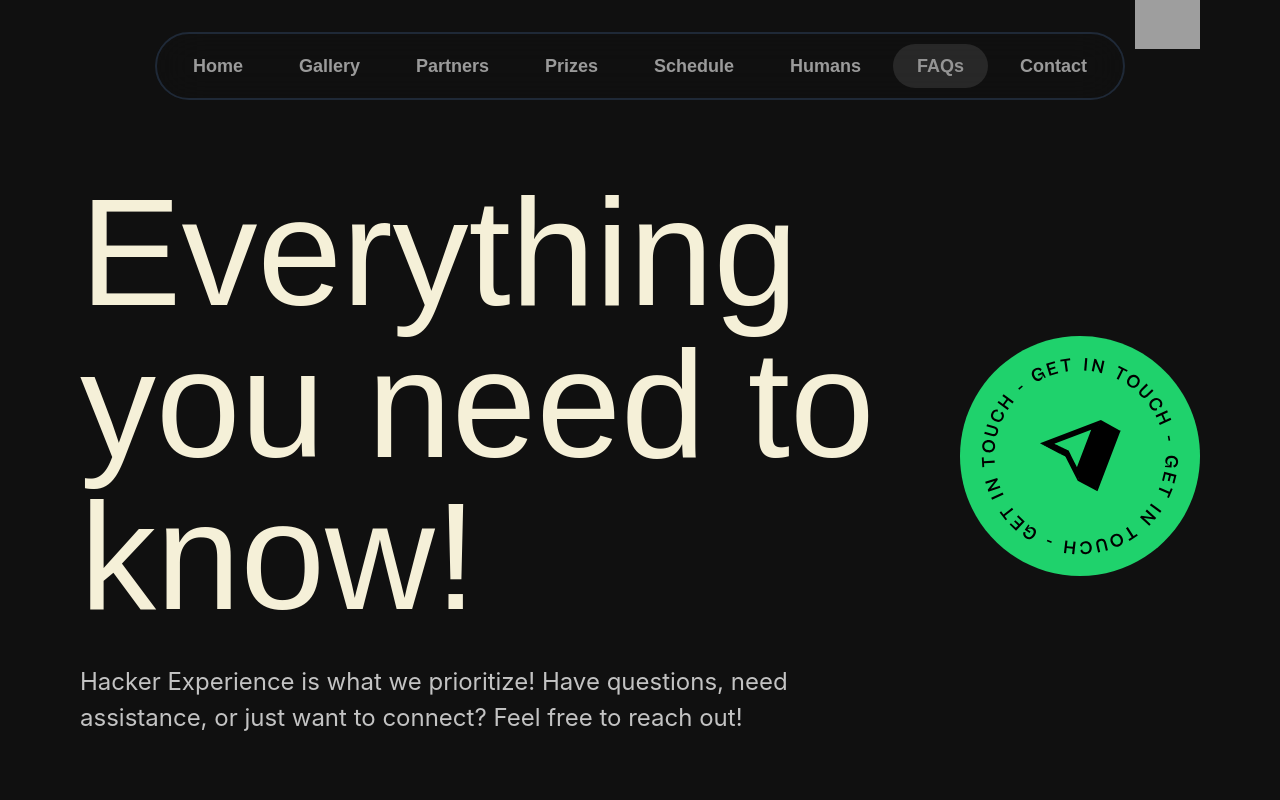
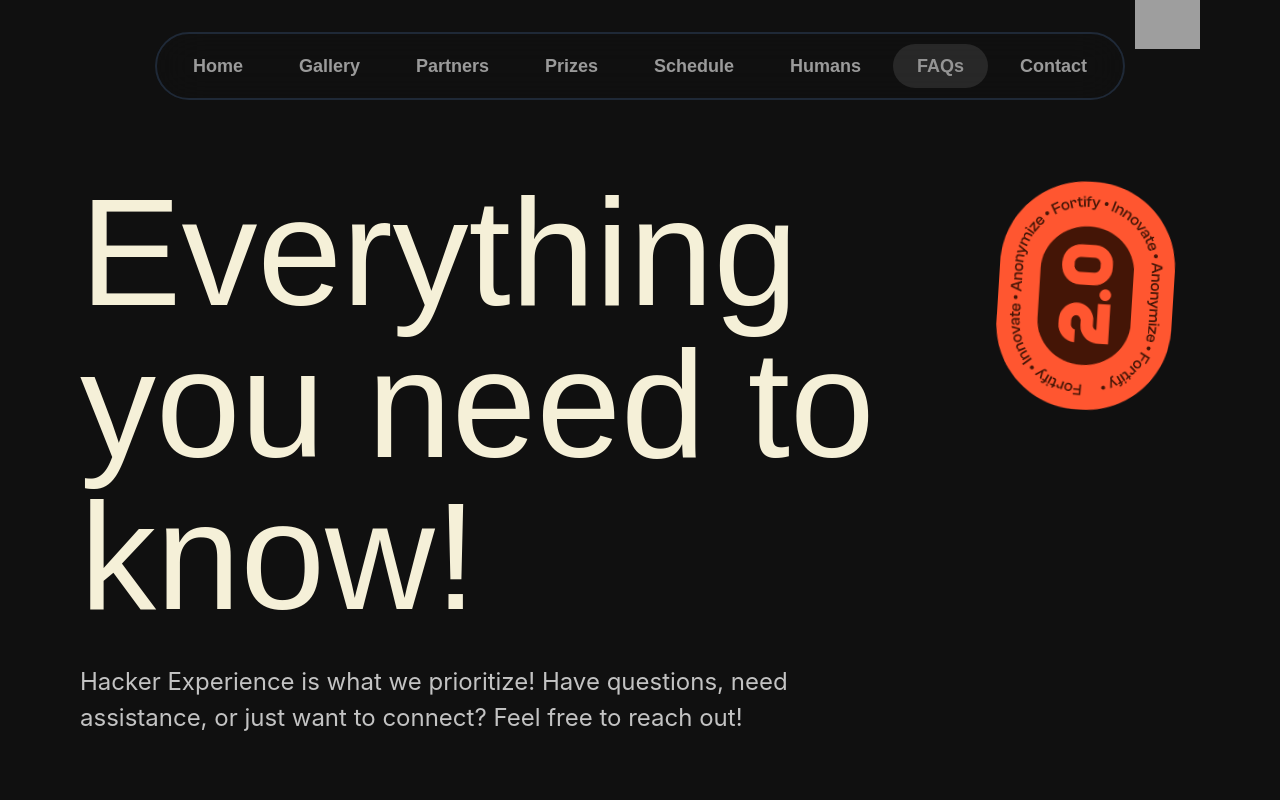
Before and after one commit to BitByte-TPC/hackbyte, a Next.js app: page /faq in a window 1280 px wide. Shown: the top 800 px of the page. Built offline with nearby package versions, Linux system fonts and the light colour scheme; grey boxes are pictures that could not be loaded; a web font is replaced by a local one.

Commit message:
add rotating hackbyte circle in faqs

```diff
--- a/app/faq/page.jsx
+++ b/app/faq/page.jsx
@@ -83,9 +83,9 @@ export default function FAQ() {
         >
           <div
             className="flex flex-col justify-between items-start sm:items-center
-              gap-12 md:gap-0 md:flex-row"
+            gap-12 md:gap-0 md:flex-row md:items-start"
           >
-            <div className="flex flex-col items-start gap-8">
+            <div className="flex flex-col items-start gap-8 w-fit">
               <TextAnimation text="Everything you need to know!" />
               <p
                 className="w-full text-[#C3C3C3] font-['Inter'] font-normal
@@ -97,11 +97,9 @@ export default function FAQ() {
               </p>
             </div>
 
-            <img
-              className="w-44 h-44 md:hidden lg:block xl:h-60 xl:w-60"
-              src="/getInTouchImage.svg"
-              alt="Get in touch"
-            />
+            <div className="md:hidden lg:block lg:pt-8">
+              <FooterAnimation />
+            </div>
           </div>
         </div>
 
```
